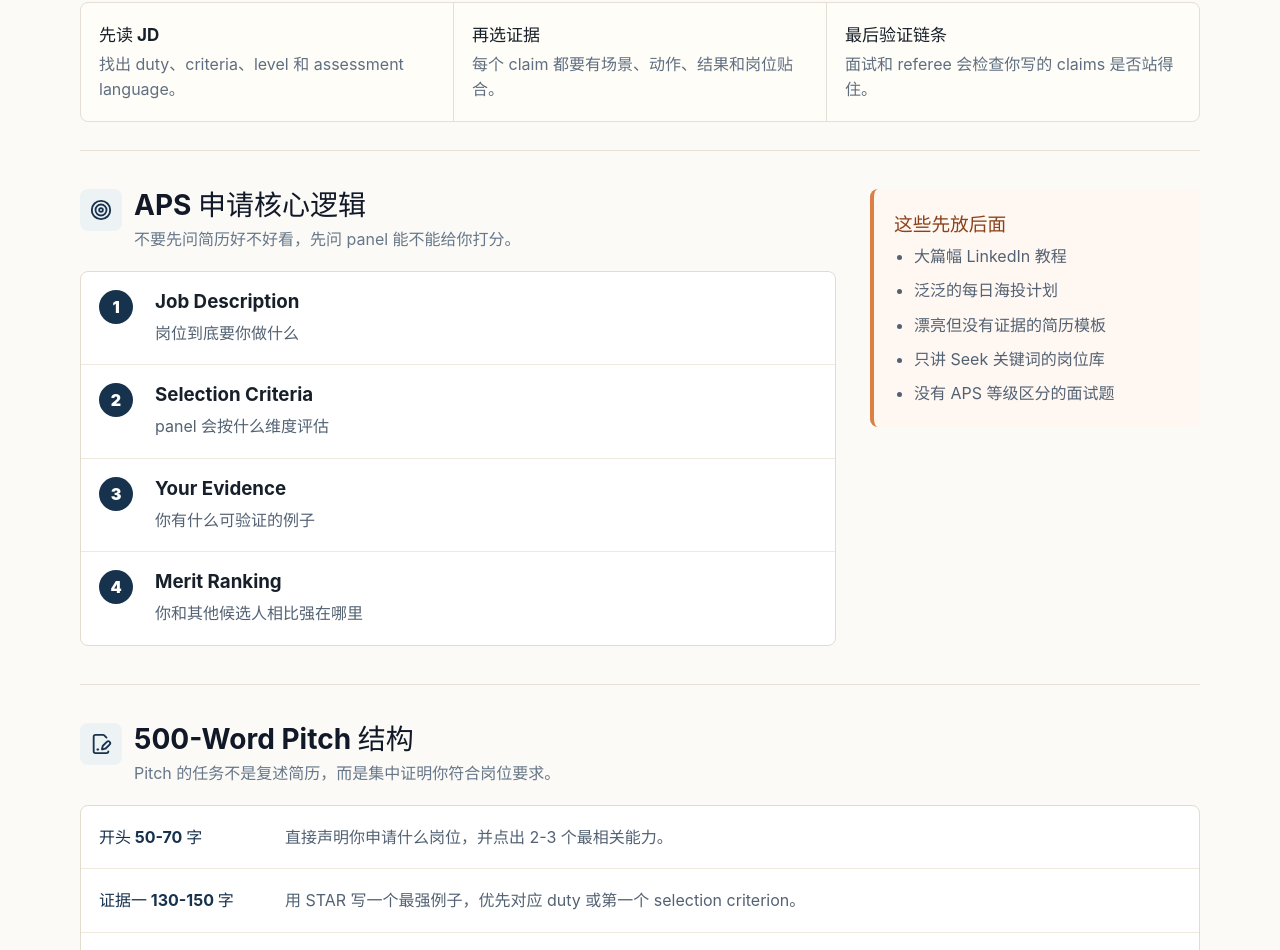
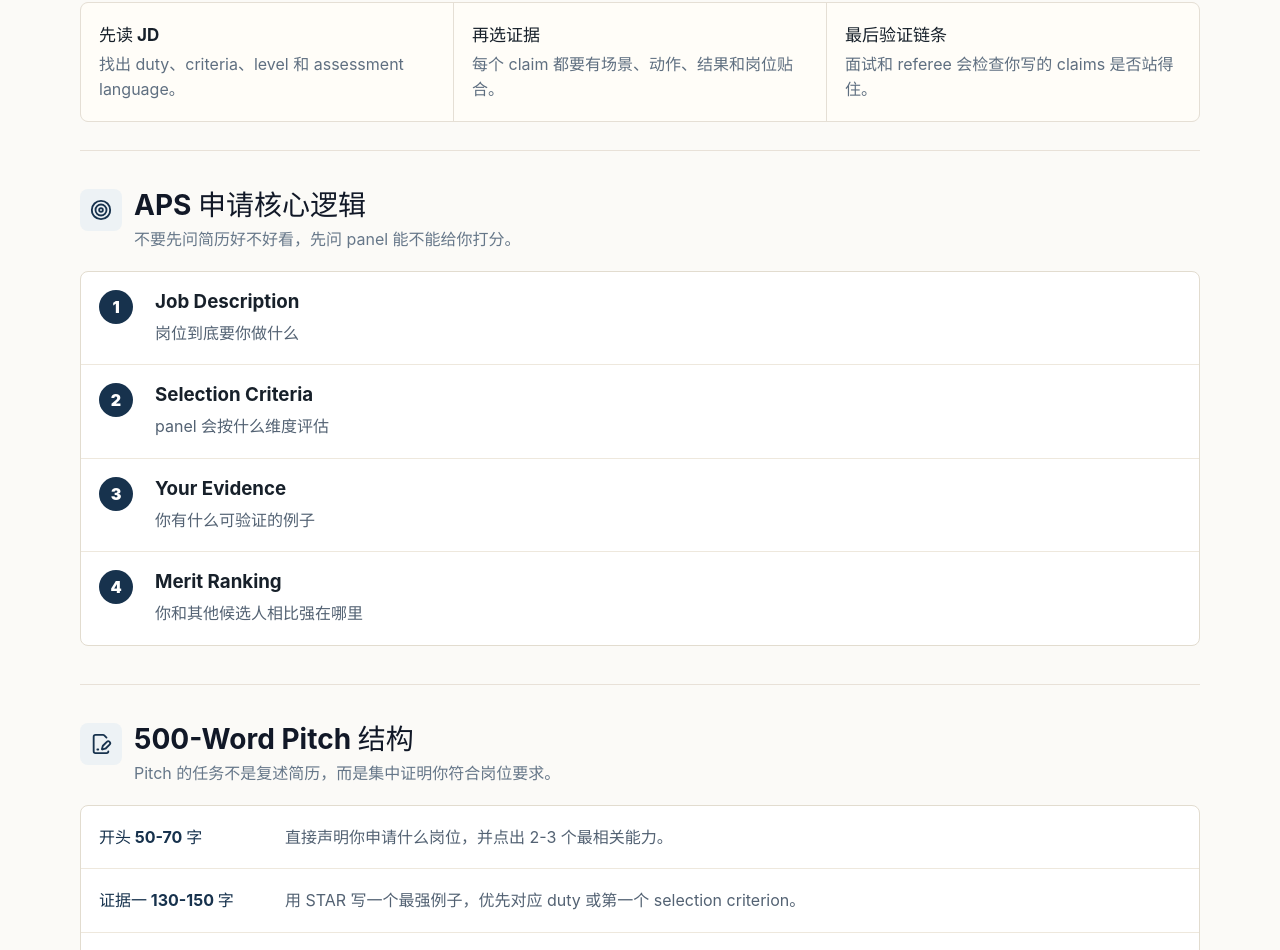
Before and after one commit to raydebug/aps-job-guide, a React (Vite) app: page / in a window 1280 px wide. Shown: the part 1311-2261 px from the top of the page. Built offline with nearby package versions, Linux system fonts and the light colour scheme.

Commit message:
Remove secondary advice panel

```diff
--- a/src/main.jsx
+++ b/src/main.jsx
@@ -185,7 +185,7 @@ function App() {
           </article>
         </section>
 
-        <section id="logic" className="section split">
+        <section id="logic" className="section">
           <div>
             <SectionHeader
               icon={<Target size={22} />}
@@ -209,16 +209,6 @@ function App() {
               ))}
             </div>
           </div>
-          <aside className="warning-panel">
-            <h3>这些先放后面</h3>
-            <ul>
-              <li>大篇幅 LinkedIn 教程</li>
-              <li>泛泛的每日海投计划</li>
-              <li>漂亮但没有证据的简历模板</li>
-              <li>只讲 Seek 关键词的岗位库</li>
-              <li>没有 APS 等级区分的面试题</li>
-            </ul>
-          </aside>
         </section>
 
         <section id="pitch" className="section">
--- a/src/styles.css
+++ b/src/styles.css
@@ -363,16 +363,14 @@ h1 {
 
 .flow h3,
 .template-panel h3,
-.referee-panel h3,
-.warning-panel h3 {
+.referee-panel h3 {
   margin-bottom: 7px;
 }
 
 .flow p,
 .pitch-board p,
 .template-panel p,
-.referee-panel p,
-.warning-panel li {
+.referee-panel p {
   color: #536273;
   line-height: 1.65;
 }
@@ -382,29 +380,12 @@ h1 {
   margin-bottom: 0;
 }
 
-.warning-panel,
 .template-panel,
 .referee-panel,
 .source-band {
   padding: 20px;
   border-radius: 8px;
   background: #ffffff;
-}
-
-.warning-panel {
-  background: #fff7f1;
-  border-left: 4px solid #dc7f44;
-}
-
-.warning-panel h3 {
-  color: #8a421c;
-}
-
-.warning-panel ul {
-  display: grid;
-  gap: 8px;
-  margin: 0;
-  padding-left: 20px;
 }
 
 .pitch-board {
@@ -626,7 +607,6 @@ h1 {
 
   .lead-example,
   .difference-section,
-  .warning-panel,
   .template-panel,
   .referee-panel,
   .source-band {
```
